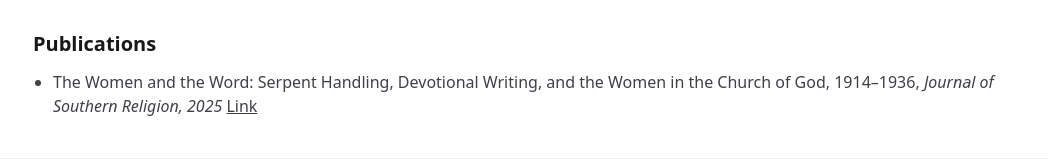
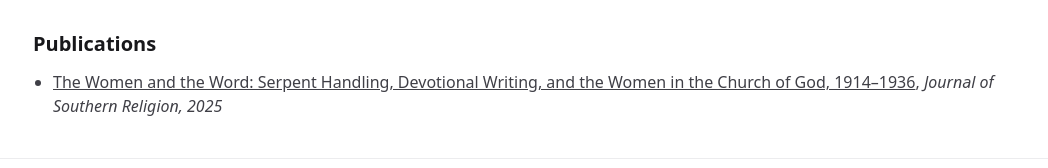
Before and after one commit to jamiesarafan/jamie-site, a Next.js app: page /research in a window 1280 px wide. Shown: the part 495-663 px from the top of the page, without its empty margins (115-1163 px from the left). Built offline with nearby package versions, Linux system fonts and the light colour scheme.

Commit message:
Update page.tsx

```diff
--- a/src/app/research/page.tsx
+++ b/src/app/research/page.tsx
@@ -39,19 +39,18 @@ export default function ResearchPage() {
         <h2 className="text-xl font-semibold">Publications</h2>
         <ul className="list-disc space-y-2 pl-5 text-zinc-700">
           {site.research.publications.map((p) => (
-            <li key={p.title}>
-              <span className="font-medium">{p.title}</span>, <em>{p.venue}</em>
-              {p.note ? <span className="text-zinc-500"> — {p.note}</span> : null}
-              {p.link ? (
-                <>
-                  {" "}
-                  <a className="underline hover:no-underline" href={p.link} target="_blank" rel="noreferrer">
-                    Link
-                  </a>
-                </>
-              ) : null}
-            </li>
-          ))}
+  <li key={p.title}>
+    <a
+      className="underline hover:no-underline font-medium"
+      href={p.link}
+      target="_blank"
+      rel="noreferrer"
+    >
+      {p.title}
+    </a>
+    {", "}<em>{p.venue}</em>
+  </li>
+))}
         </ul>
       </section>
     </div>
```
